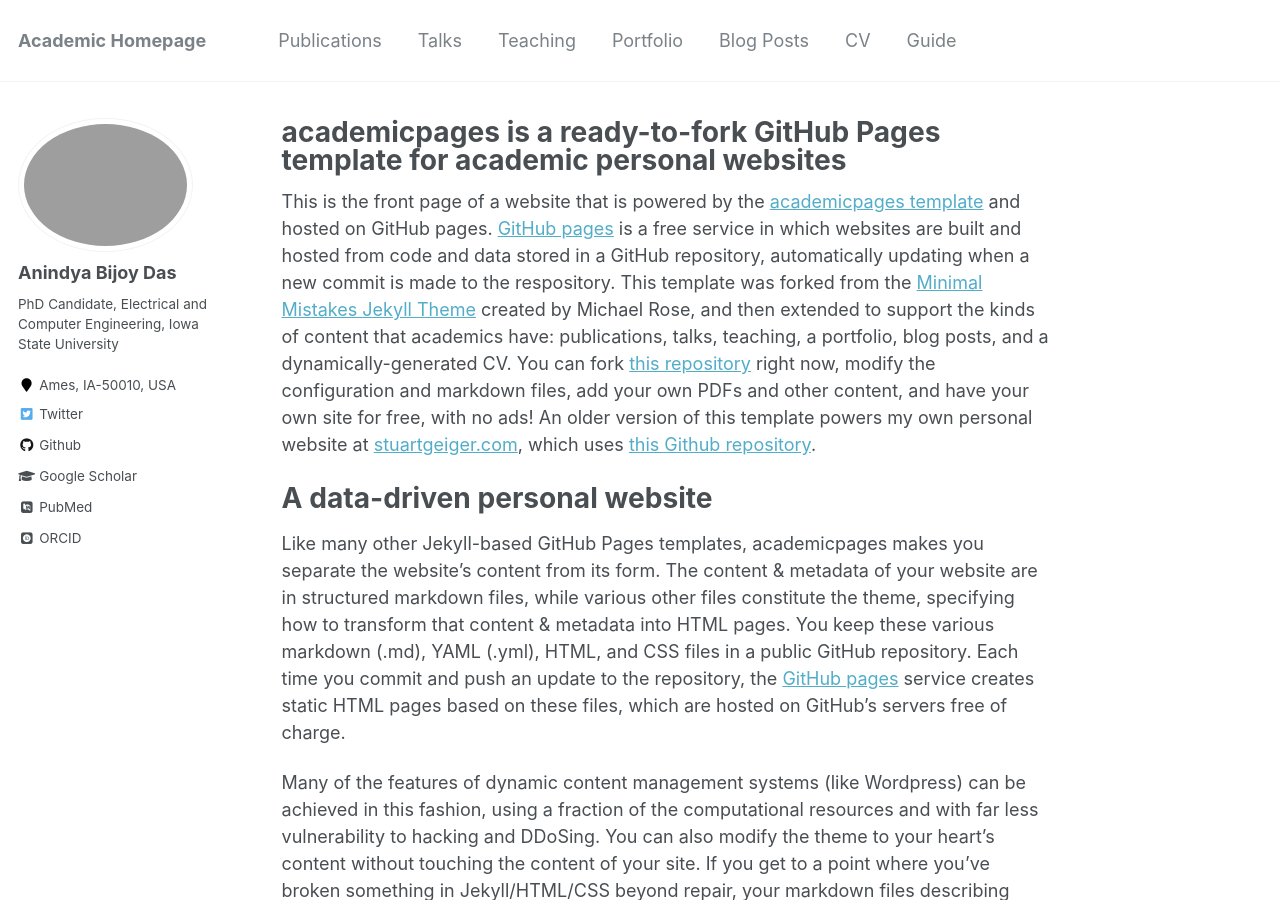
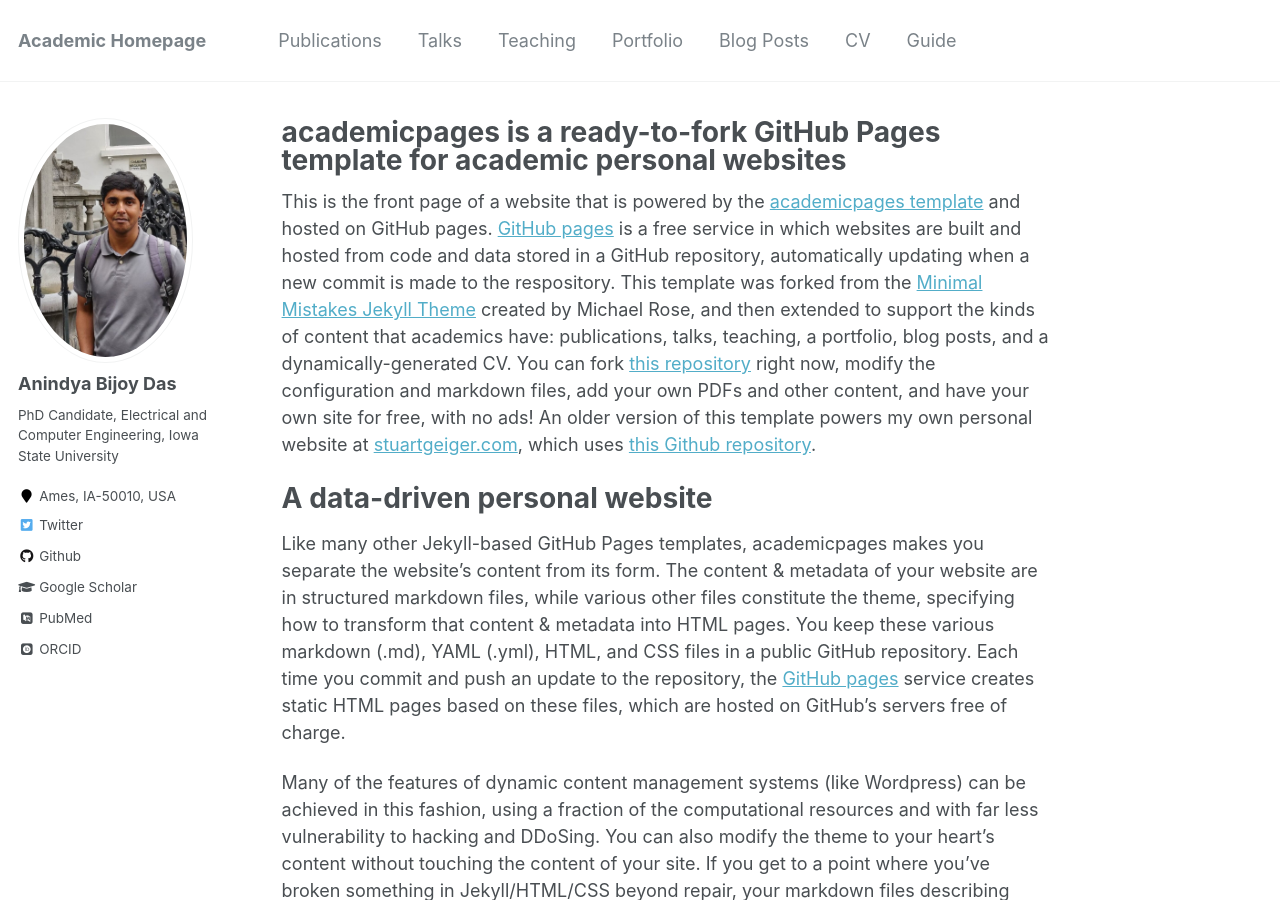
Before and after one commit to anindyabijoydas/portfolio, a Jekyll site: the page built from _pages/about.md, in a window 1280 px wide and 900 px high. Built offline with Jekyll 4.4.1, drawn with Linux system fonts in a browser that asks for light colours; some web fonts are replaced.

Commit message:
Update _config.yml

```diff
--- a/_config.yml
+++ b/_config.yml
@@ -81,7 +81,7 @@ analytics:
 # Site Author
 author:
   name             : "Anindya Bijoy Das"
-  avatar           : "anindya.jpeg"
+  avatar           : "anindya.png"
   bio              : "PhD Candidate, Electrical and Computer Engineering, Iowa State University"
   location         : "Ames, IA-50010, USA"
   employer         :
```
